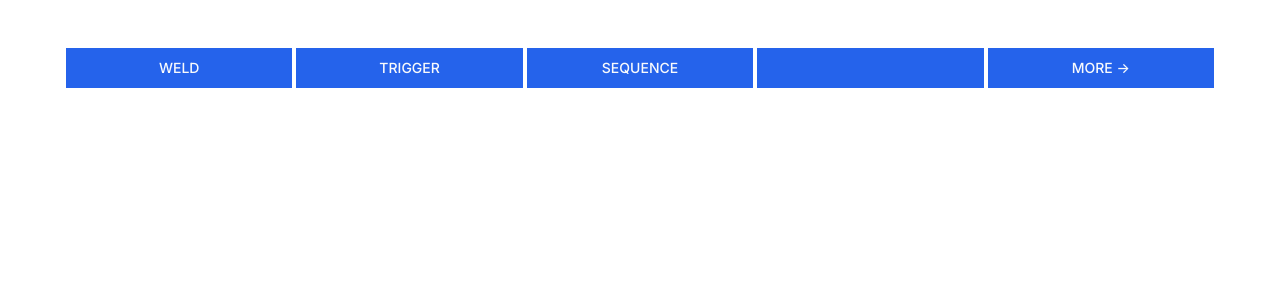
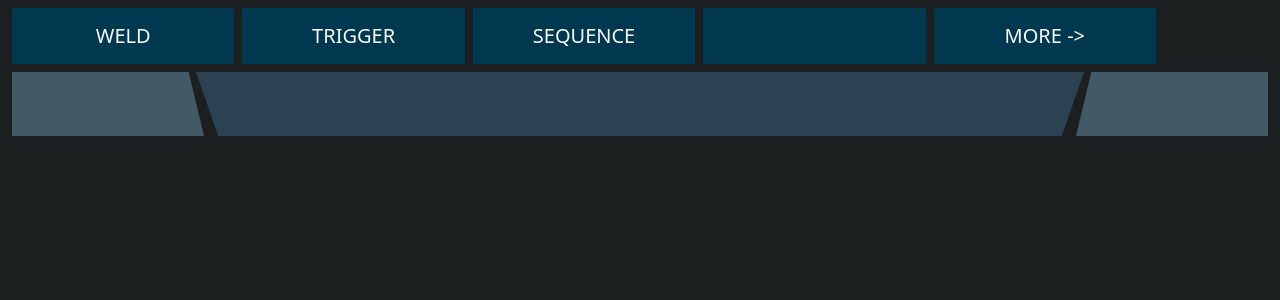
Before and after one commit to MagicalHat25/Evergreen_Web, a Next.js app: page / in a window 1280 px wide. Shown: the top 300 px of the page. Built offline with nearby package versions, Linux system fonts and the light colour scheme.

Commit message:
Got the side select and memory button row in. Need to investigate using rem for the clip path I think, since percentages don't work well when the window size changes.

```diff
--- a/src/app/layout.tsx
+++ b/src/app/layout.tsx
@@ -17,26 +17,30 @@ export default function RootLayout({
 }>) {
   return (
     <html lang="en">
-      <body className={inter.className}>
-        <nav>
+      <body className={"bg-background"}>
+        <nav className={"m-2"}>
           <div className={"flex justify-between w-full"}>
-            <Button className={"flex-1 mx-0.5"}>
+            <Button className={"flex-1 mx-1 h-14 bg-topbar text-xl font-light"}>
               WELD
             </Button>
-            <Button className={"flex-1 mx-0.5"}>
+            <Button className={"flex-1 mx-1 h-14 bg-topbar text-xl font-light"}>
               TRIGGER
             </Button>
-            <Button className={"flex-1 mx-0.5"}>
+            <Button className={"flex-1 mx-1 h-14 bg-topbar text-xl font-light"}>
               SEQUENCE
             </Button>
-            <Button className={"flex-1 mx-0.5"}>
-
+            <Button className={"flex-1 mx-1 h-14 bg-topbar text-xl font-light"}>
             </Button>
-            <Button className={"flex-1 mx-0.5"}>
+            <Button className={"flex-1 mx-1 h-14 bg-topbar text-xl font-light"}>
               MORE -{">"}
             </Button>
             </div>
         </nav>
+        <div className={"flex justify-between w-full"}>
+          <div className={"left-arrow-box"}></div>
+          <div className={"memory-box"}></div>
+          <div className={"right-arrow-box"}></div>
+        </div>
       {children}
       </body>
     </html>
--- a/src/app/styles/globals.css
+++ b/src/app/styles/globals.css
@@ -75,3 +75,18 @@ h2 {
   @apply scroll-m-20 border-b pb-2 text-3xl font-semibold tracking-tight transition-colors
   first:mt-0;
 }
+
+.left-arrow-box {
+  @apply bg-sideselectbackground ml-3 h-16 w-48;
+  clip-path: polygon(0 0, 92% 0, 100% 100%, 0 100%);
+}
+
+.memory-box {
+  @apply bg-memory_bar_background h-16 -mx-2 flex-1;
+  clip-path: polygon(0 0, 100% 0, 97.5% 100%, 2.5% 100%);
+}
+
+.right-arrow-box {
+  @apply bg-sideselectbackground mr-3 h-16 w-48;
+  clip-path: polygon(8% 0%, 100% 0, 100% 100%, 0 100%);
+}
--- a/tailwind.config.ts
+++ b/tailwind.config.ts
@@ -22,8 +22,11 @@ const config = {
         border: "hsl(var(--border))",
         input: "hsl(var(--input))",
         ring: "hsl(var(--ring))",
-        background: "hsl(var(--background))",
+        background: "#1b1f1f",
         foreground: "hsl(var(--foreground))",
+        topbar: '#00394f',
+        sideselectbackground: '#425966',
+        memory_bar_background: '#2b4253',
         primary: {
           DEFAULT: "hsl(var(--primary))",
           foreground: "hsl(var(--primary-foreground))",
```
Also changed, not shown: 1 other file (tests, documents, lock files or other folders).
